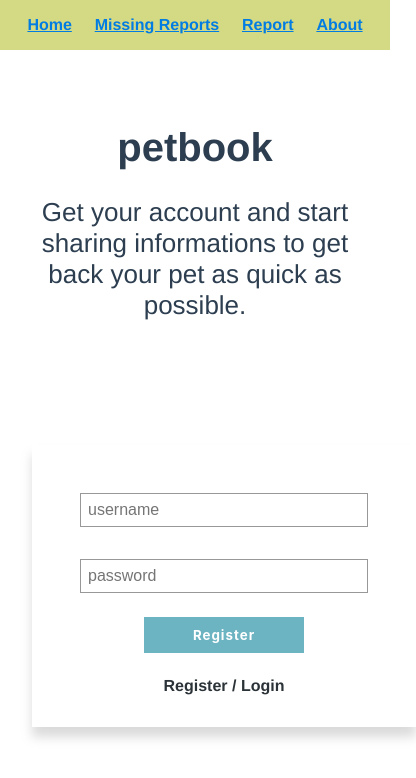
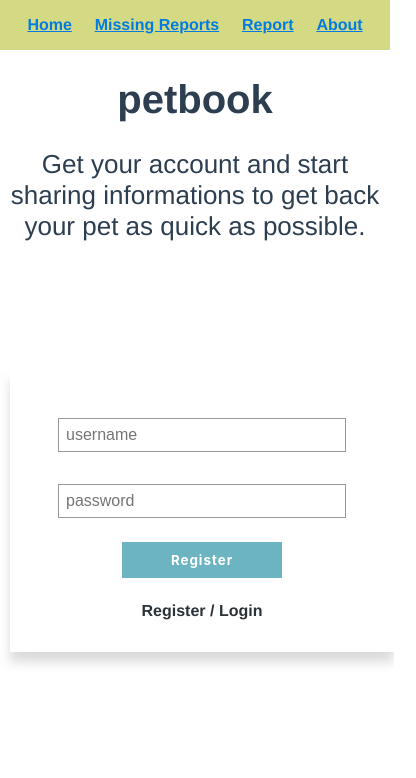
Before and after one commit to acyadigar/missing-reports, a Vue app in the folder frontend/: page / in a window 390 px wide. Shown: the top 778 px of the page, 416 px wide, since content can reach past the window. Built offline with nearby package versions, Linux system fonts and the light colour scheme; no server answers.

Commit message:
responsive styles

```diff
--- a/frontend/src/components/ReportCard.vue
+++ b/frontend/src/components/ReportCard.vue
@@ -33,18 +33,17 @@ h4{
     margin: 0 5px 0 1rem;
     padding: 0;
 }
-.wrap{
-  width: 720px;
-  display: inline-block;
-  white-space: pre-line;
-  word-wrap: break-word;
-}
 .wrap p {
   display: -webkit-box;
   -webkit-box-orient: vertical;
   -webkit-line-clamp: 5;
   overflow: hidden;
   word-break: break-all;
-  width: 720px;
+  width: inherit;
+}
+@media (max-width: 900px){
+  .card{
+    width: 90%;
+  }
 }
 </style>
--- a/frontend/src/router/index.js
+++ b/frontend/src/router/index.js
@@ -14,7 +14,7 @@ const routes = [
   {
     path: '/missings',
     name: 'Missings',
-    component: () => import('../views/Missing.vue')
+    component: () => import('../views/Missings.vue')
 
   },
   {
--- a/frontend/src/views/Auth.vue
+++ b/frontend/src/views/Auth.vue
@@ -141,10 +141,11 @@ a{
 .ban-info p{
   font-size: 26px;
 }
-@media (max-width: 750px){
+@media (max-width: 900px){
   .main{
-  padding: 3rem 2rem;
-  display: block;
+  display: flex;
+  flex-direction: column;
+  padding: 0 10px;
 }
   .loginForm{
     margin: auto;
--- a/frontend/src/views/Missing.vue
+++ b/frontend/src/views/Missings.vue
@@ -38,7 +38,7 @@ export default {
 
 <style scoped>
 .card{
-  margin: 0.5rem 0;
+  margin: 0.5rem auto;
 }
 .card:hover{
   box-shadow: 0 0 5px grey;
```
